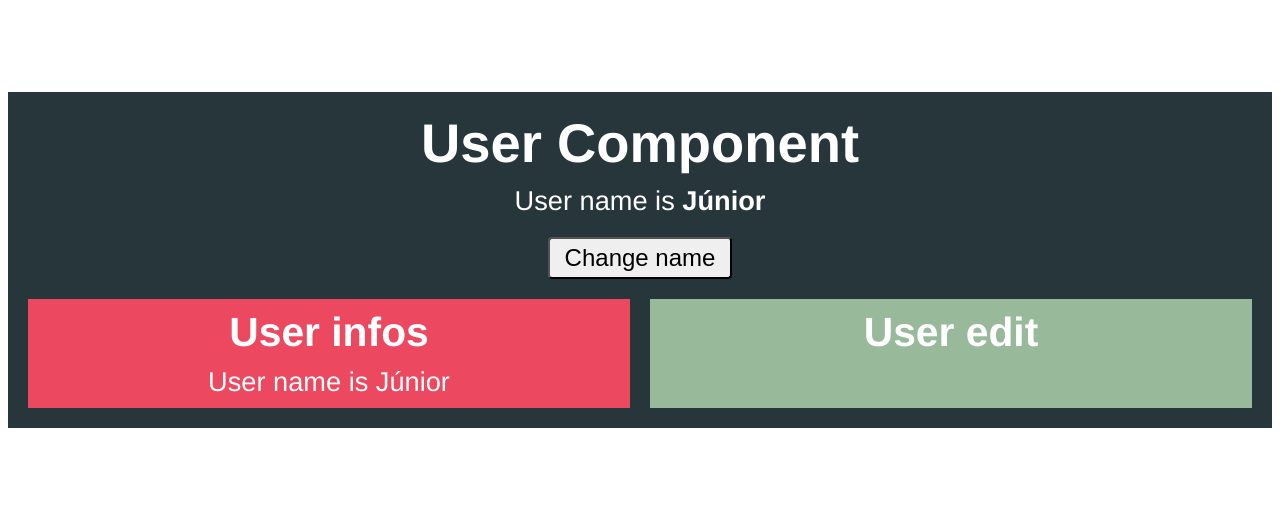
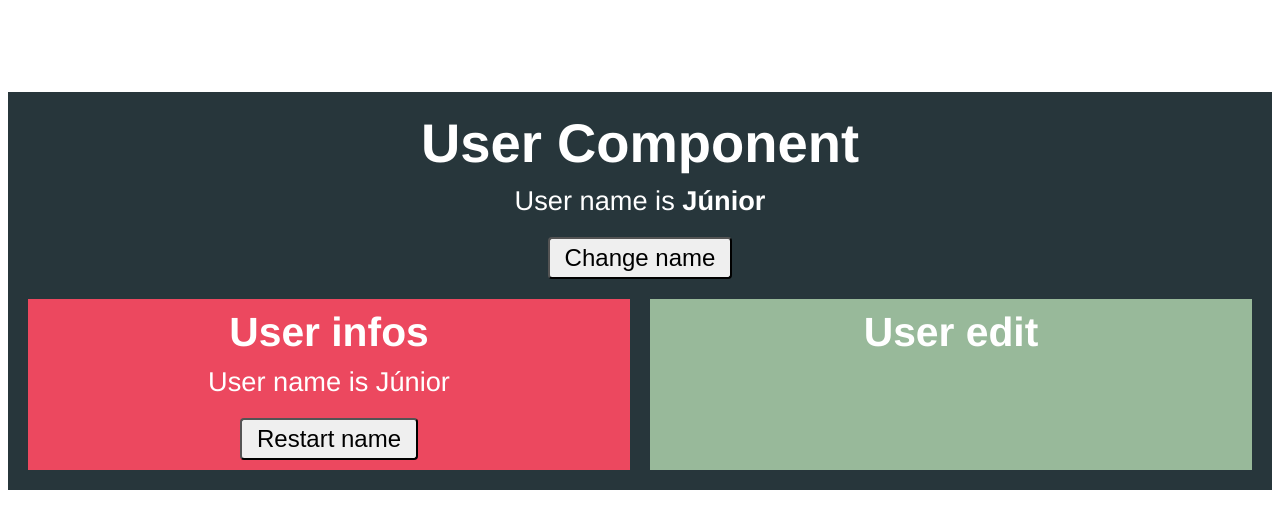
Before and after one commit to fco-junior/vue-3-study, a Vue app in the folder communication-between-components/: page / in a window 1280 px wide. Shown: the top 528 px of the page. Built offline with nearby package versions, Linux system fonts and the light colour scheme.

Commit message:
communicating from child to parent via callback

```diff
--- a/communication-between-components/src/components/User.vue
+++ b/communication-between-components/src/components/User.vue
@@ -6,7 +6,7 @@
     </p>
     <Button label="Change name" @click="changeName"/>
     <div class="children">
-      <UserInfo :name="name"/>
+      <UserInfo :name="name" :restartName="restartName"/>
       <UserEdit />
     </div>
   </div>
@@ -27,7 +27,10 @@ export default {
   methods: {
       changeName(){
         this.name = 'Francisco'
-      }
+      },
+    restartName(){
+        this.name = 'Júnior'
+    }
   }
 };
 </script>
--- a/communication-between-components/src/components/UserInfo.vue
+++ b/communication-between-components/src/components/UserInfo.vue
@@ -1,17 +1,21 @@
 <template>
   <div class="user-info">
     <h2>User infos</h2>
-    <p>User name is {{name}}</p>
+    <p>User name is {{ name }}</p>
+    <Button label="Restart name" @click="restartName" />
   </div>
 </template>
 
 <script>
 export default {
-    props: {
-        name: {
-            type: String,
-            default: "unknown"
-        }
+  props: {
+    name: {
+      type: String,
+      default: "unknown",
+    },
+    restartName: {
+        type: Function
     }
+  }
 };
 </script>
```
